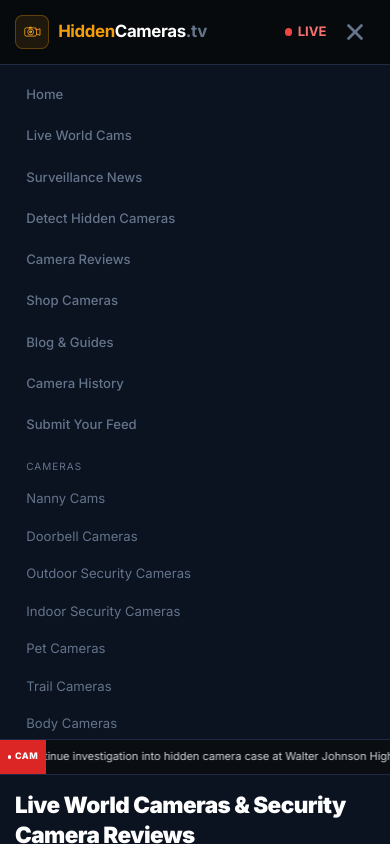
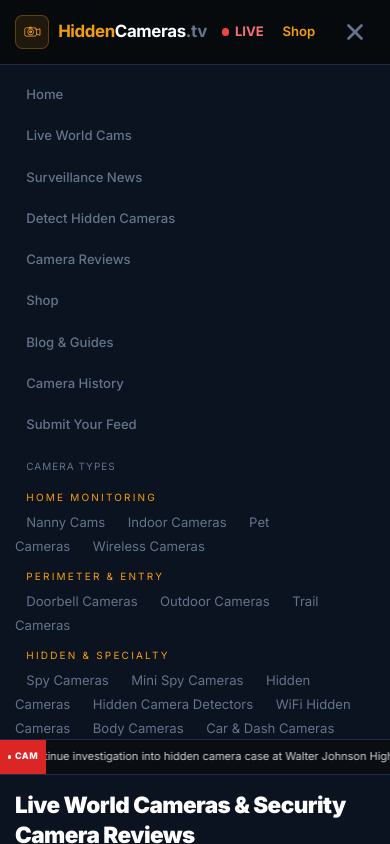
Before and after one commit to placebetsai/hiddencameras-tv, a Next.js app: page / in a window 390 px wide. Both pictures are taken after a click on the button 354 px from the left and 31 px from the top of the page. Shown: the top 844 px of the page. Built offline with nearby package versions, Linux system fonts and the light colour scheme.

Commit message:
feat(seo): add hidden camera intent hubs

```diff
--- a/components/Layout.js
+++ b/components/Layout.js
@@ -6,18 +6,36 @@ import CameraIcon from "./CameraIcon";
 import NewsTicker from "./NewsTicker";
 import AdUnit from "./AdUnit";
 
-const CAMERA_CATEGORIES = [
+const CAMERA_GROUPS = [
+  {
+    title: "Home Monitoring",
+    links: [
       { href: "/nanny-cam", label: "Nanny Cams" },
+      { href: "/indoor-security-cameras", label: "Indoor Cameras" },
+      { href: "/pet-cameras", label: "Pet Cameras" },
+      { href: "/wireless-security-cameras", label: "Wireless Cameras" },
+    ],
+  },
+  {
+    title: "Perimeter & Entry",
+    links: [
       { href: "/doorbell-cameras", label: "Doorbell Cameras" },
-  { href: "/outdoor-security-cameras", label: "Outdoor Security Cameras" },
-  { href: "/indoor-security-cameras", label: "Indoor Security Cameras" },
-  { href: "/pet-cameras", label: "Pet Cameras" },
+      { href: "/outdoor-security-cameras", label: "Outdoor Cameras" },
       { href: "/trail-cameras", label: "Trail Cameras" },
+    ],
+  },
+  {
+    title: "Hidden & Specialty",
+    links: [
+      { href: "/spy-cameras", label: "Spy Cameras" },
+      { href: "/mini-spy-cameras", label: "Mini Spy Cameras" },
+      { href: "/hidden-cameras", label: "Hidden Cameras" },
+      { href: "/hidden-camera-detectors", label: "Hidden Camera Detectors" },
+      { href: "/wifi-hidden-cameras", label: "WiFi Hidden Cameras" },
       { href: "/body-cameras", label: "Body Cameras" },
       { href: "/car-cameras", label: "Car & Dash Cameras" },
-  { href: "/mini-spy-cameras", label: "Mini Spy Cameras" },
-  { href: "/spy-cameras", label: "Spy Cameras" },
-  { href: "/wireless-security-cameras", label: "Wireless Security Cameras" },
+    ],
+  },
 ];
 
 const BEST_OF_2026 = [
@@ -38,7 +56,7 @@ const COMPARE_LINKS = [
   { href: "/nest-cam-vs-arlo", label: "Nest Cam vs Arlo" },
 ];
 
-export default function Layout({ children, title, description, canonical }) {
+export default function Layout({ children, title, description, canonical, robots }) {
   const [menuOpen, setMenuOpen] = useState(false);
   const [camerasOpen, setCamerasOpen] = useState(false);
   const [compareOpen, setCompareOpen] = useState(false);
@@ -46,6 +64,7 @@ export default function Layout({ children, title, description, canonical }) {
   const t = title || "HiddenCameras.tv — Live Cams & Security Reviews";
   const d = description || "Watch 500+ live public cameras worldwide. Expert reviews of Ring, Arlo, Blink, Wyze & Nest. Surveillance news 24/7.";
   const url = canonical || "https://hiddencameras.tv";
+  const robotsContent = robots || "index, follow, max-image-preview:large, max-snippet:-1, max-video-preview:-1";
   const isContactRoute = router.pathname === "/contact";
 
   return (
@@ -76,7 +95,7 @@ export default function Layout({ children, title, description, canonical }) {
         <meta name="twitter:description" content={d} />
         <meta httpEquiv="X-Content-Type-Options" content="nosniff" />
         <meta httpEquiv="Referrer-Policy" content="strict-origin-when-cross-origin" />
-        <meta name="robots" content="index, follow, max-image-preview:large, max-snippet:-1, max-video-preview:-1" />
+        <meta name="robots" content={robotsContent} />
         <meta name="theme-color" content="#f59e0b" />
         <link rel="icon" type="image/svg+xml" href="/favicon.svg" />
         <link rel="icon" type="image/png" sizes="32x32" href="/favicon-32x32.png" />
@@ -128,17 +147,24 @@ export default function Layout({ children, title, description, canonical }) {
                   <span className="text-[10px] opacity-70">▾</span>
                 </button>
                 <div
-                  className={`absolute left-0 top-full w-[520px] pt-2 px-4 pb-4 rounded-lg border border-brand-border shadow-xl grid grid-cols-2 gap-x-4 gap-y-1 transition-opacity ${camerasOpen ? "opacity-100 pointer-events-auto" : "opacity-0 pointer-events-none"}`}
+                  className={`absolute left-0 top-full w-[760px] max-w-[92vw] pt-2 px-4 pb-4 rounded-lg border border-brand-border shadow-xl grid grid-cols-[1.3fr_1fr] gap-x-4 gap-y-1 transition-opacity ${camerasOpen ? "opacity-100 pointer-events-auto" : "opacity-0 pointer-events-none"}`}
                   style={{ background: "rgba(8,11,13,0.99)", backdropFilter: "blur(20px)" }}
                   aria-hidden={!camerasOpen}
                 >
                   <div>
-                    <p className="text-[10px] uppercase tracking-widest text-brand-muted mb-2">Categories</p>
+                    <p className="text-[10px] uppercase tracking-widest text-brand-muted mb-2">Camera Types</p>
+                    <div className="grid grid-cols-3 gap-4">
+                      {CAMERA_GROUPS.map((group) => (
+                        <div key={group.title}>
+                          <p className="mb-2 text-[10px] uppercase tracking-[0.22em] text-brand-green">{group.title}</p>
                           <div className="flex flex-col">
-                      {CAMERA_CATEGORIES.map(({ href, label }) => (
+                            {group.links.map(({ href, label }) => (
                               <Link key={href} href={href} className="text-sm text-brand-text hover:text-brand-green hover:bg-brand-card px-2 py-1 rounded transition">
                                 {label}
                               </Link>
+                            ))}
+                          </div>
+                        </div>
                       ))}
                     </div>
                   </div>
@@ -214,6 +240,9 @@ export default function Layout({ children, title, description, canonical }) {
               <Link href="/live" className="flex items-center gap-1.5 text-red-400 text-sm font-bold">
                 <span className="live-dot w-2 h-2 rounded-full bg-red-500 inline-block" />LIVE
               </Link>
+              <Link href="/shop" className="px-3 py-1.5 rounded-lg text-sm font-semibold text-brand-green hover:bg-brand-green/10 transition">
+                Shop
+              </Link>
               <button onClick={() => setMenuOpen(!menuOpen)} className="text-brand-muted hover:text-white p-2 rounded-lg hover:bg-brand-card transition">
                 <svg width="26" height="26" viewBox="0 0 24 24" fill="none" stroke="currentColor" strokeWidth="2.5" strokeLinecap="round">
                   {menuOpen
@@ -234,7 +263,7 @@ export default function Layout({ children, title, description, canonical }) {
                 { href: "/news", label: "Surveillance News" },
                 { href: "/detect-hidden-cameras", label: "Detect Hidden Cameras" },
                 { href: "/reviews", label: "Camera Reviews" },
-                { href: "/shop", label: "Shop Cameras" },
+                { href: "/shop", label: "Shop" },
                 { href: "/blog", label: "Blog & Guides" },
                 { href: "/history-of-hidden-cameras", label: "Camera History" },
                 { href: "/my-cams", label: "Submit Your Feed" },
@@ -245,12 +274,17 @@ export default function Layout({ children, title, description, canonical }) {
                 </Link>
               ))}
 
-              <p className="mt-3 mb-1 px-3 text-[10px] uppercase tracking-widest text-brand-muted">Cameras</p>
-              {CAMERA_CATEGORIES.map(({ href, label }) => (
+              <p className="mt-3 mb-1 px-3 text-[10px] uppercase tracking-widest text-brand-muted">Camera Types</p>
+              {CAMERA_GROUPS.map((group) => (
+                <div key={group.title} className="mt-1">
+                  <p className="px-3 py-1 text-[10px] uppercase tracking-[0.22em] text-brand-green">{group.title}</p>
+                  {group.links.map(({ href, label }) => (
                     <Link key={href} href={href} onClick={() => setMenuOpen(false)}
                       className="text-brand-muted hover:text-white hover:bg-brand-card px-3 py-2 rounded-lg text-sm transition">
                       {label}
                     </Link>
+                  ))}
+                </div>
               ))}
 
               <p className="mt-3 mb-1 px-3 text-[10px] uppercase tracking-widest text-brand-muted">Best Of 2026</p>
--- /dev/null
+++ b/pages/hidden-camera-detectors.js
@@ -0,0 +1,31 @@
+import Link from "next/link";
+import Layout from "../components/Layout";
+
+export default function HiddenCameraDetectorsPage() {
+  return (
+    <Layout
+      title="Hidden Camera Detectors: Best Detector Guides & Room Checks | HiddenCameras.tv"
+      description="Hidden camera detector guide for finding camera lenses, RF signals, WiFi cameras, and suspicious devices in hotels, rentals, offices, and homes."
+      canonical="https://hiddencameras.tv/hidden-camera-detectors"
+    >
+      <section className="max-w-5xl mx-auto px-4 py-14">
+        <p className="text-brand-green text-xs font-black tracking-[0.24em] uppercase mb-4">Detector Guide</p>
+        <h1 className="text-4xl md:text-6xl font-black text-white tracking-tight mb-5">Hidden Camera Detectors</h1>
+        <p className="text-brand-muted text-lg leading-relaxed max-w-3xl mb-8">
+          A focused landing page for people searching for hidden camera detectors, RF detectors,
+          camera-lens finders, and Airbnb room-check tools.
+        </p>
+        <div className="grid md:grid-cols-2 gap-4">
+          <Link href="/best-hidden-camera-detector" className="card block hover:border-brand-green/50 transition">
+            <h2 className="text-white font-black mb-2">Best Hidden Camera Detector</h2>
+            <p className="text-brand-muted text-sm">Detector picks and what the devices can actually find.</p>
+          </Link>
+          <Link href="/how-to-detect-hidden-cameras-airbnb" className="card block hover:border-brand-green/50 transition">
+            <h2 className="text-white font-black mb-2">Airbnb Room Checks</h2>
+            <p className="text-brand-muted text-sm">A practical inspection path for rentals and hotel rooms.</p>
+          </Link>
+        </div>
+      </section>
+    </Layout>
+  );
+}
--- /dev/null
+++ b/pages/hidden-cameras.js
@@ -0,0 +1,50 @@
+import Link from "next/link";
+import Layout from "../components/Layout";
+
+const guides = [
+  ["Best Hidden Cameras 2026", "/best-hidden-cameras-2026"],
+  ["Hidden Cameras for Airbnb", "/best-hidden-cameras-airbnb"],
+  ["How to Detect Hidden Cameras", "/detect-hidden-cameras"],
+  ["Hidden Camera Laws", "/hidden-camera-laws"],
+  ["Spy Cameras", "/spy-cameras"],
+  ["Mini Spy Cameras", "/mini-spy-cameras"],
+];
+
+export default function HiddenCamerasPage() {
+  const schema = {
+    "@context": "https://schema.org",
+    "@type": "CollectionPage",
+    name: "Hidden Cameras",
+    url: "https://hiddencameras.tv/hidden-cameras",
+    description:
+      "Hidden camera buying guides, detection guides, privacy rules, and discreet security camera reviews.",
+  };
+
+  return (
+    <Layout
+      title="Hidden Cameras: Reviews, Laws, Detectors & Buying Guides | HiddenCameras.tv"
+      description="Hidden camera guides for buyers and renters: best hidden cameras, spy cameras, mini cameras, detection tips, Airbnb safety, and hidden camera laws."
+      canonical="https://hiddencameras.tv/hidden-cameras"
+    >
+      <script type="application/ld+json" dangerouslySetInnerHTML={{ __html: JSON.stringify(schema) }} />
+      <section className="max-w-5xl mx-auto px-4 py-14">
+        <p className="text-brand-green text-xs font-black tracking-[0.24em] uppercase mb-4">Hidden Camera Hub</p>
+        <h1 className="text-4xl md:text-6xl font-black text-white tracking-tight mb-5">Hidden Cameras</h1>
+        <p className="text-brand-muted text-lg leading-relaxed max-w-3xl mb-8">
+          Reviews, buying guides, detection checklists, and privacy rules for hidden cameras, spy cameras,
+          mini WiFi cameras, nanny cams, and disguised security cameras.
+        </p>
+        <div className="grid md:grid-cols-2 gap-4">
+          {guides.map(([title, href]) => (
+            <Link key={href} href={href} className="card block hover:border-brand-green/50 transition">
+              <h2 className="text-white text-lg font-black mb-2">{title}</h2>
+              <p className="text-brand-muted text-sm leading-relaxed">
+                Read the focused guide for this hidden-camera search intent.
+              </p>
+            </Link>
+          ))}
+        </div>
+      </section>
+    </Layout>
+  );
+}
--- /dev/null
+++ b/pages/wifi-hidden-cameras.js
@@ -0,0 +1,35 @@
+import Link from "next/link";
+import Layout from "../components/Layout";
+
+export default function WifiHiddenCamerasPage() {
+  return (
+    <Layout
+      title="WiFi Hidden Cameras: What to Buy, Avoid & Check | HiddenCameras.tv"
+      description="Guide to WiFi hidden cameras, mini wireless cameras, nanny cams, app-connected cameras, and privacy checks before buying or using one."
+      canonical="https://hiddencameras.tv/wifi-hidden-cameras"
+    >
+      <section className="max-w-5xl mx-auto px-4 py-14">
+        <p className="text-brand-green text-xs font-black tracking-[0.24em] uppercase mb-4">Wireless Camera Guide</p>
+        <h1 className="text-4xl md:text-6xl font-black text-white tracking-tight mb-5">WiFi Hidden Cameras</h1>
+        <p className="text-brand-muted text-lg leading-relaxed max-w-3xl mb-8">
+          WiFi hidden cameras are searched differently from standard security cameras. This page targets
+          wireless, app-connected, mini, nanny, and disguised camera searches directly.
+        </p>
+        <div className="grid md:grid-cols-3 gap-4">
+          <Link href="/mini-spy-cameras" className="card block hover:border-brand-green/50 transition">
+            <h2 className="text-white font-black mb-2">Mini WiFi Cameras</h2>
+            <p className="text-brand-muted text-sm">Small wireless cameras, setup tradeoffs, and buyer warnings.</p>
+          </Link>
+          <Link href="/nanny-cam" className="card block hover:border-brand-green/50 transition">
+            <h2 className="text-white font-black mb-2">Nanny Cams</h2>
+            <p className="text-brand-muted text-sm">Home monitoring cameras for caregivers, pets, and rooms.</p>
+          </Link>
+          <Link href="/detect-hidden-cameras" className="card block hover:border-brand-green/50 transition">
+            <h2 className="text-white font-black mb-2">Detection</h2>
+            <p className="text-brand-muted text-sm">How to inspect rentals, hotels, and unfamiliar rooms.</p>
+          </Link>
+        </div>
+      </section>
+    </Layout>
+  );
+}
--- a/scripts/generate-sitemap.js
+++ b/scripts/generate-sitemap.js
@@ -17,6 +17,9 @@ const STATIC_PAGES = [
   { url: "/best-hidden-cameras-airbnb/", priority: "0.8", changefreq: "weekly" },
   { url: "/best-hidden-cameras/", priority: "0.8", changefreq: "weekly" },
   { url: "/best-hidden-cameras-2026/", priority: "0.9", changefreq: "weekly" },
+  { url: "/hidden-cameras/", priority: "0.95", changefreq: "weekly" },
+  { url: "/wifi-hidden-cameras/", priority: "0.9", changefreq: "weekly" },
+  { url: "/hidden-camera-detectors/", priority: "0.9", changefreq: "weekly" },
   { url: "/israel-joffe/", priority: "0.5", changefreq: "monthly" },
   { url: "/history-of-hidden-cameras/", priority: "0.8", changefreq: "monthly" },
   { url: "/detect-hidden-cameras/", priority: "0.8", changefreq: "monthly" },
```
Also changed, not shown: 1 other file (tests, documents, lock files or other folders). Lines whose indentation alone changed are shown as unchanged.
